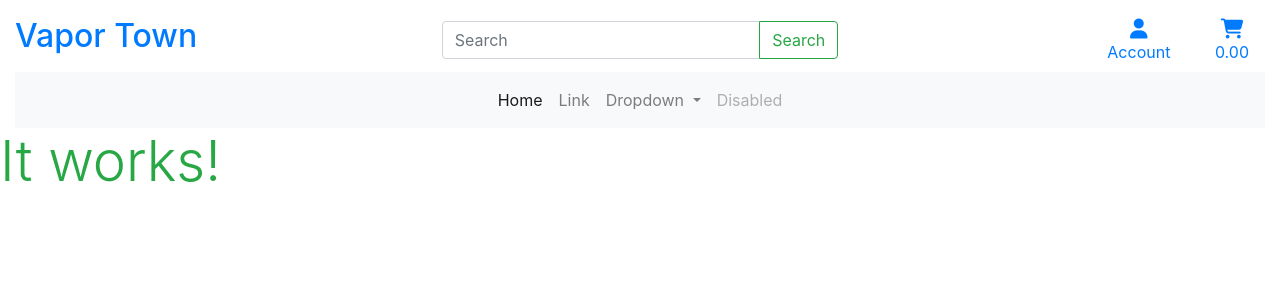
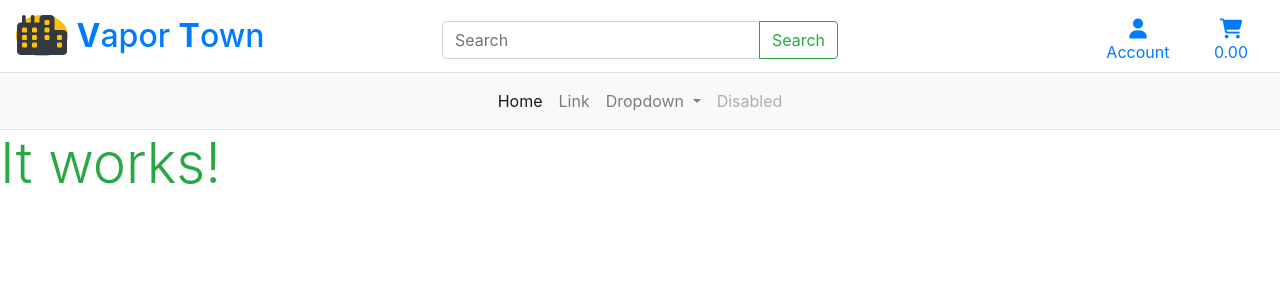
Before and after one commit to dnlbowers/Vape-Store, a Django app: page / in a window 1280 px wide. Shown: the top 300 px of the page. Run offline with Django 3.2, Linux system fonts and the light colour scheme; some libraries are stand-ins or nearby versions.

Commit message:
add css file, design logo with font awesome

```diff
--- /dev/null
+++ b/static/base.css
@@ -0,0 +1,5 @@
+* {
+    margin: 0;
+    padding: 0;
+    box-sizing: border-box;
+}
--- a/templates/base.html
+++ b/templates/base.html
@@ -1,11 +1,10 @@
-{% load static %}
 <!doctype html>
 <html lang="en">
     <head>
        {% include 'includes/layout/head.html' %}
     </head>
     <body>
-        <header class="container-fluid ">
+        <header class="container-fluid pl-0 pr-0">
             {% include 'includes/components/navbar.html' %}
         </header>
 
--- a/templates/includes/components/navbar.html
+++ b/templates/includes/components/navbar.html
@@ -1,7 +1,7 @@
-<div class="row mt-2 d-none d-lg-flex">
+<div class="row mt-2 d-none d-lg-flex pl-3 pr-3">
     <div class="col-12 col-lg-4 my-auto">
         <a class="navbar-brand" href="{% url 'home' %}">
-            <h2>Vapor Town</h2>
+            <h2><span class="rounded-circle border border-warning bg-warning text-dark"><i class="fa-solid fa-city fa-lg"></i></span> <strong>V</strong>apor <strong>T</strong>own</h2>
         </a>
     </div>
     <div class="col-12 col-lg-4 my-auto">
@@ -46,11 +46,12 @@
     </div>
 </div>
 
-<nav class="navbar navbar-expand-lg navbar-light bg-light">
+<nav class="navbar navbar-expand-lg navbar-light bg-light border-top border-bottom">
 
     <button class="navbar-toggler" type="button" data-toggle="collapse" data-target="#navbarSupportedContent" aria-controls="navbarSupportedContent" aria-expanded="false" aria-label="Toggle navigation">
         <span class="navbar-toggler-icon"></span>
     </button>
+
     <div class="collapse navbar-collapse" id="navbarSupportedContent">
         <ul class="navbar-nav mx-auto text-centre">
             <li class="nav-item active">
--- a/templates/includes/layout/head.html
+++ b/templates/includes/layout/head.html
@@ -1,3 +1,4 @@
+{% load static %}
 {% block meta %}
     <meta http-equiv="X-UA-Compatible" content="IE=edge">
     <meta charset="utf-8">
@@ -9,6 +10,7 @@
 
 {% block corecss %}
     <link rel="stylesheet" href="https://cdn.jsdelivr.net/npm/bootstrap@4.6.2/dist/css/bootstrap.min.css" integrity="sha384-xOolHFLEh07PJGoPkLv1IbcEPTNtaed2xpHsD9ESMhqIYd0nLMwNLD69Npy4HI+N" crossorigin="anonymous">
+    <link rel="stylesheet" href="{% static 'css/base.css' %}">
 {% endblock %}
 
 {% block extra_css %}
```
